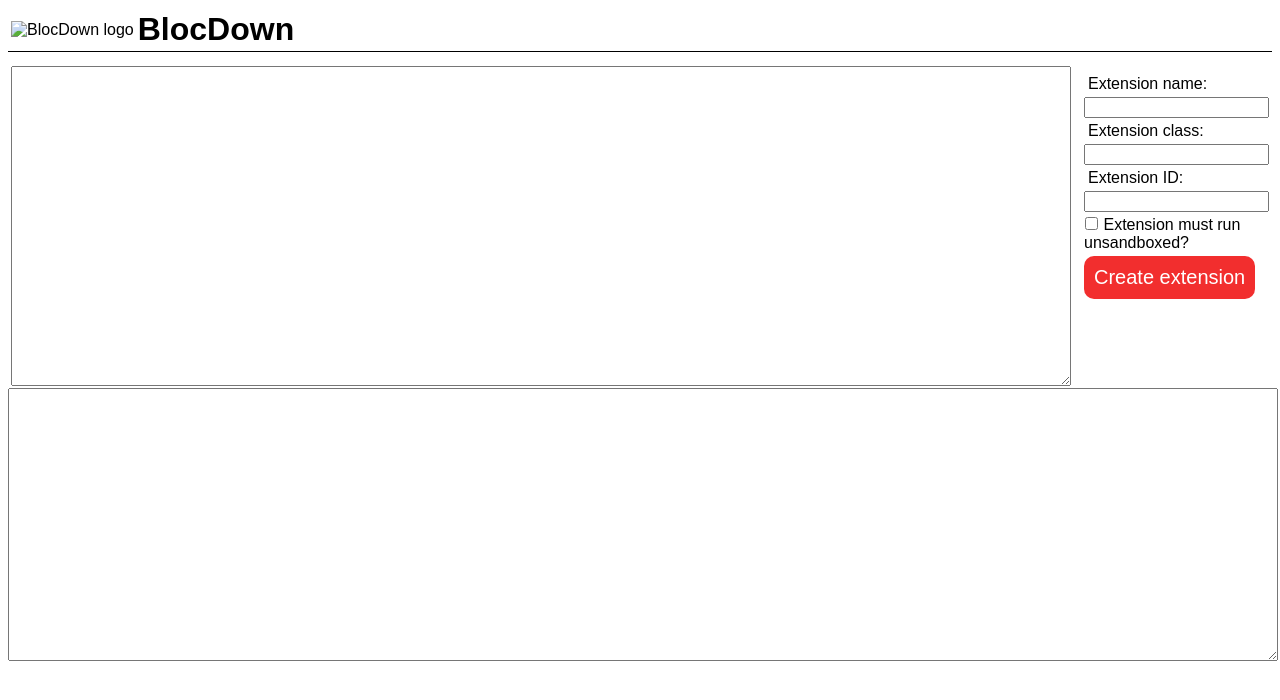
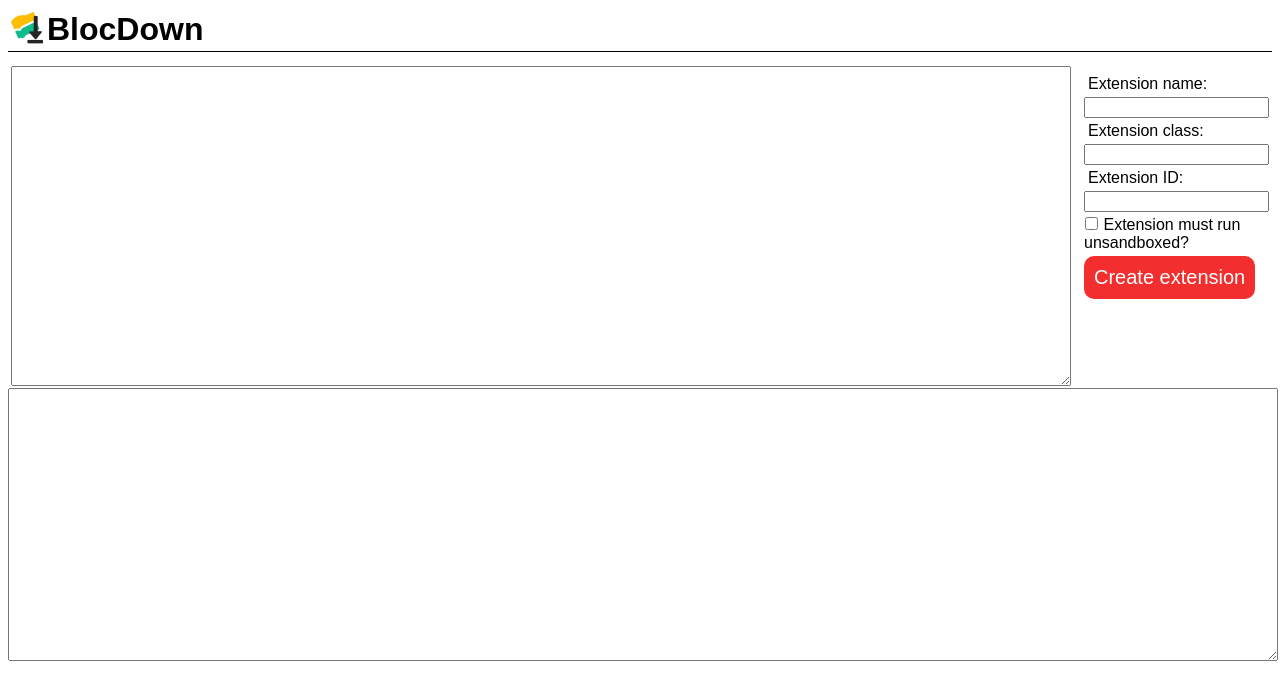
Before and after one commit to blocdown/create, a plain HTML site: page index.html in a window 1280 px wide. Drawn offline with Linux system fonts and the light colour scheme; the site is published under a folder, as on GitHub Pages, so addresses that start at the root find nothing.

Commit message:
fix logo

```diff
--- a/index.html
+++ b/index.html
@@ -12,7 +12,7 @@
     <table>
       <tr>
         <td>
-          <img src="/images/logo.svg" id="logo" alt="BlocDown logo">
+          <img src="./images/logo.svg" id="logo" alt="BlocDown logo">
         </td>
         <td>
           <h1>BlocDown</h1>
```
